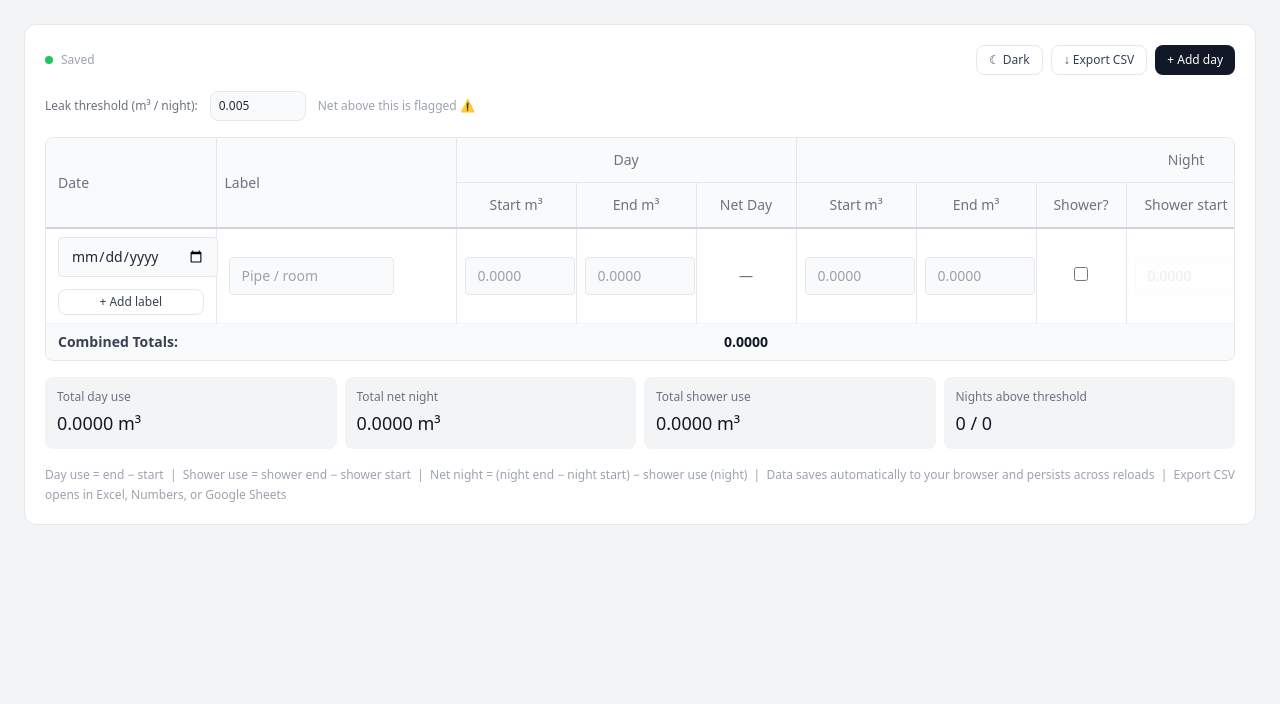
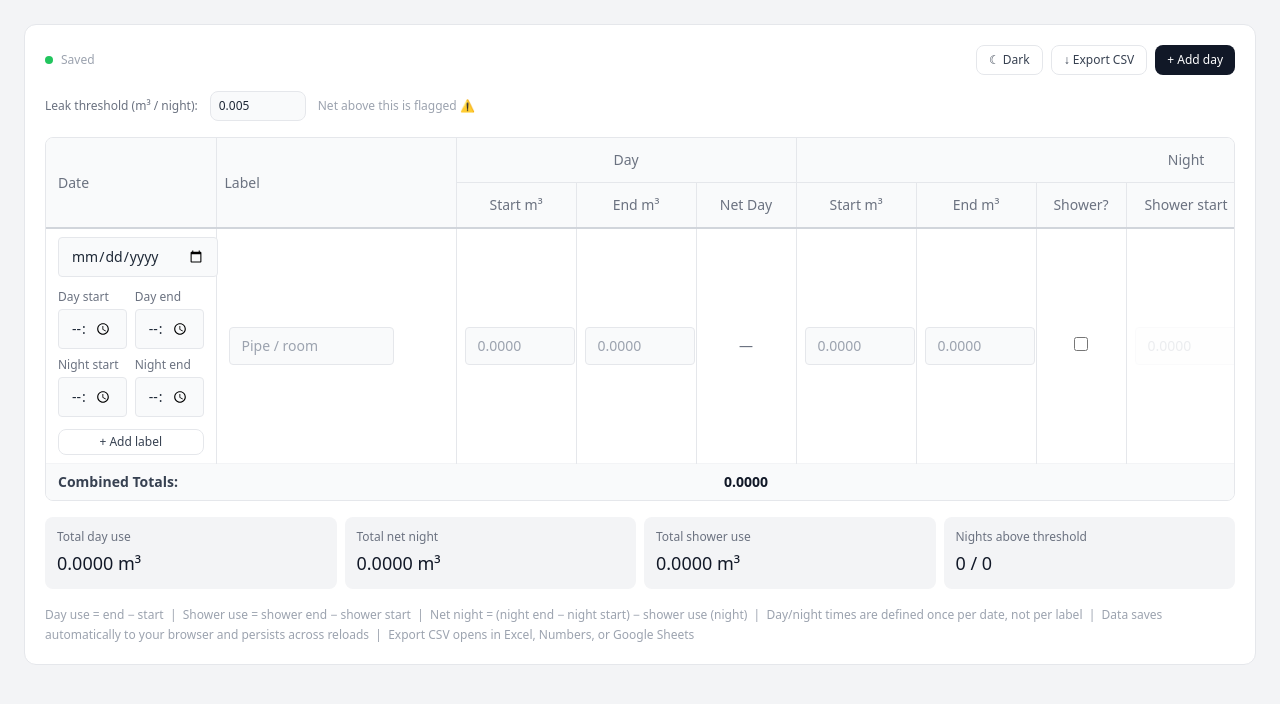
Before and after one commit to ZainMeraki/Water-Tracker, a React (Vite) app: page / in a window 1280 px wide. Shown: the top 704 px of the page. Built offline with nearby package versions, Linux system fonts and the light colour scheme.

Commit message:
Feature: Time Slots

```diff
--- a/src/components/TrackerRow.jsx
+++ b/src/components/TrackerRow.jsx
@@ -37,6 +37,44 @@ export default function TrackerRow({ row, threshold, onUpdate, onRemove, addLabe
                   onChange={(e) => onUpdate(row.id, 'date', e.target.value)}
                   className={`${inputBase} min-w-[160px] max-w-[170px]`}
                 />
+                <div className="grid grid-cols-2 gap-2 mt-3 text-xs text-gray-500 dark:text-zinc-400">
+                  <label className="space-y-1">
+                    <span className="block">Day start</span>
+                    <input
+                      type="time"
+                      value={row.dayStartTime || ''}
+                      onChange={(e) => onUpdate(row.id, 'dayStartTime', e.target.value)}
+                      className={`${inputBase} py-1`}
+                    />
+                  </label>
+                  <label className="space-y-1">
+                    <span className="block">Day end</span>
+                    <input
+                      type="time"
+                      value={row.dayEndTime || ''}
+                      onChange={(e) => onUpdate(row.id, 'dayEndTime', e.target.value)}
+                      className={`${inputBase} py-1`}
+                    />
+                  </label>
+                  <label className="space-y-1">
+                    <span className="block">Night start</span>
+                    <input
+                      type="time"
+                      value={row.nightStartTime || ''}
+                      onChange={(e) => onUpdate(row.id, 'nightStartTime', e.target.value)}
+                      className={`${inputBase} py-1`}
+                    />
+                  </label>
+                  <label className="space-y-1">
+                    <span className="block">Night end</span>
+                    <input
+                      type="time"
+                      value={row.nightEndTime || ''}
+                      onChange={(e) => onUpdate(row.id, 'nightEndTime', e.target.value)}
+                      className={`${inputBase} py-1`}
+                    />
+                  </label>
+                </div>
                 <button
                   type="button"
                   onClick={() => addLabel(row.id)}
--- a/src/components/WaterTracker.jsx
+++ b/src/components/WaterTracker.jsx
@@ -176,6 +176,7 @@ export default function WaterTracker({ dark, setDark }) {
           Day use = end − start &nbsp;|&nbsp;
           Shower use = shower end − shower start &nbsp;|&nbsp;
           Net night = (night end − night start) − shower use (night) &nbsp;|&nbsp;
+          Day/night times are defined once per date, not per label &nbsp;|&nbsp;
           Data saves automatically to your browser and persists across reloads &nbsp;|&nbsp;
           Export CSV opens in Excel, Numbers, or Google Sheets
         </p>
--- a/src/components/exportCSV.js
+++ b/src/components/exportCSV.js
@@ -3,6 +3,10 @@ import { calcRow } from '../hooks/useStorage'
 export function exportCSV(rows, threshold) {
   const headers = [
     'Date',
+    'Day start time',
+    'Day end time',
+    'Night start time',
+    'Night end time',
     'Label',
     'Day start (m³)',
     'Day end (m³)',
@@ -27,6 +31,10 @@ export function exportCSV(rows, threshold) {
       const flag = netNight !== null && netNight > threshold ? 'POSSIBLE LEAK' : ''
       lines.push([
         r.date || '',
+        r.dayStartTime || '',
+        r.dayEndTime || '',
+        r.nightStartTime || '',
+        r.nightEndTime || '',
         lbl.name || '',
         lbl.dayStart || '',
         lbl.dayEnd || '',
--- a/src/hooks/useStorage.js
+++ b/src/hooks/useStorage.js
@@ -18,7 +18,16 @@ export function useStorage() {
         const d = JSON.parse(raw)
         // Support migrating old row shape (flat fields) to new shape with labels
         const loadedRows = (d.rows || []).map(r => {
-          if (r.labels && Array.isArray(r.labels)) return r
+          if (r.labels && Array.isArray(r.labels)) {
+            return {
+              ...r,
+              date: r.date ?? '',
+              dayStartTime: r.dayStartTime ?? '',
+              dayEndTime: r.dayEndTime ?? '',
+              nightStartTime: r.nightStartTime ?? '',
+              nightEndTime: r.nightEndTime ?? '',
+            }
+          }
           // migrate old-style row -> single-label row
           const lbl = {
             name: r.label || '',
@@ -26,7 +35,15 @@ export function useStorage() {
             nightStart: r.nightStart ?? '', nightEnd: r.nightEnd ?? '',
             shower: r.shower ?? false, showerStart: r.showerStart ?? '', showerEnd: r.showerEnd ?? ''
           }
-          return { id: r.id, date: r.date ?? '', labels: [lbl] }
+          return {
+            id: r.id,
+            date: r.date ?? '',
+            dayStartTime: r.dayStartTime ?? '',
+            dayEndTime: r.dayEndTime ?? '',
+            nightStartTime: r.nightStartTime ?? '',
+            nightEndTime: r.nightEndTime ?? '',
+            labels: [lbl],
+          }
         })
         setRows(loadedRows)
         setNextId(d.nextId || (loadedRows?.length ? Math.max(...loadedRows.map(r => r.id)) + 1 : 1))
@@ -157,7 +174,15 @@ export function makeLabel() {
 }
 
 export function makeRow(id) {
-  return { id, date: '', labels: [ makeLabel() ] }
+  return {
+    id,
+    date: '',
+    dayStartTime: '',
+    dayEndTime: '',
+    nightStartTime: '',
+    nightEndTime: '',
+    labels: [ makeLabel() ],
+  }
 }
 
 export function calcRow(r) {
```
Also changed, not shown: 4 other files (tests, documents, lock files or other folders).
